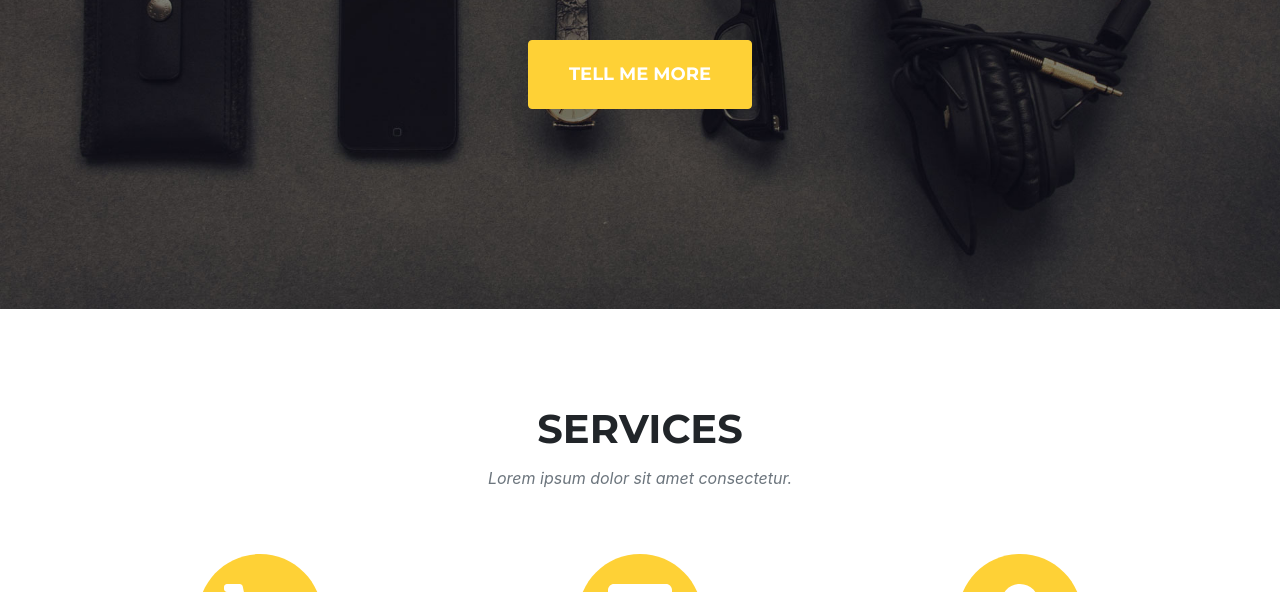
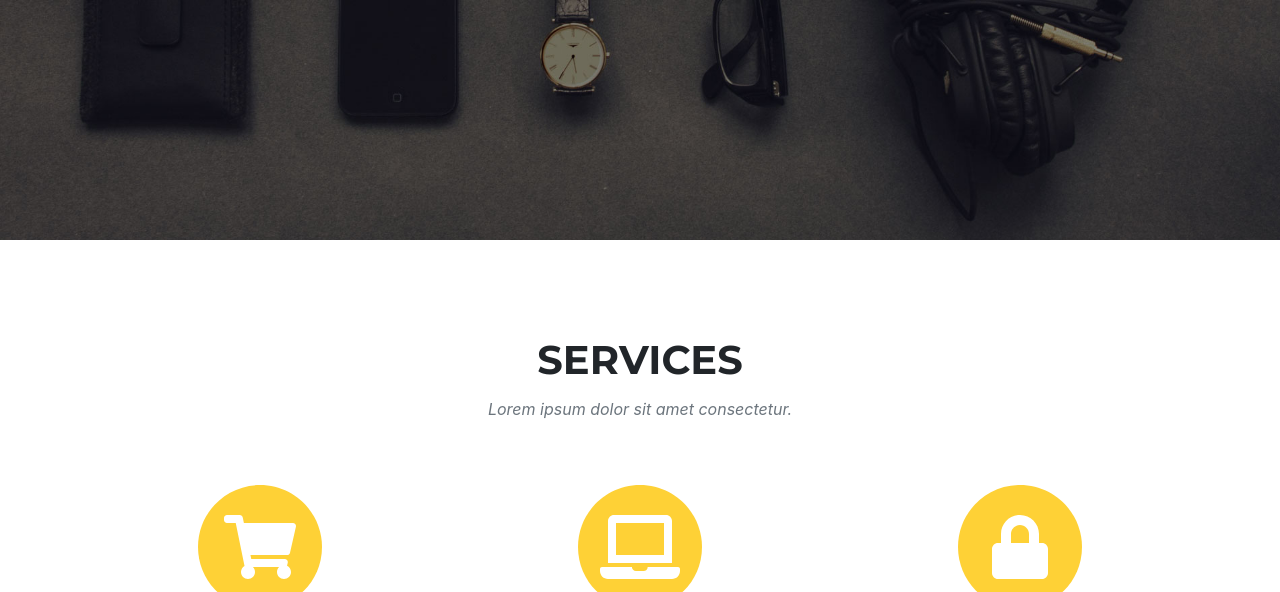
Before and after one commit to tsopi94/tsopi94.github.io, a plain HTML site: page index.html in a window 1280 px wide. Shown: the part 508-1100 px from the top of the page. Drawn offline with nearby package versions, Linux system fonts and the light colour scheme; a web font is replaced by a local one.

Commit message:
4 commit

```diff
--- a/index.html
+++ b/index.html
@@ -40,7 +40,7 @@
             <div class="container">
                 <div class="masthead-subheading">Bienvenue</div>
                 <div class="masthead-heading text-uppercase">TSOPZONG NGUEGANG CEDRIC</div>
-                <a class="btn btn-primary btn-xl text-uppercase js-scroll-trigger" href="#services">Tell Me More</a>
+                <div class="resume"></div>
             </div>
         </header>
         <!-- Services-->
```
